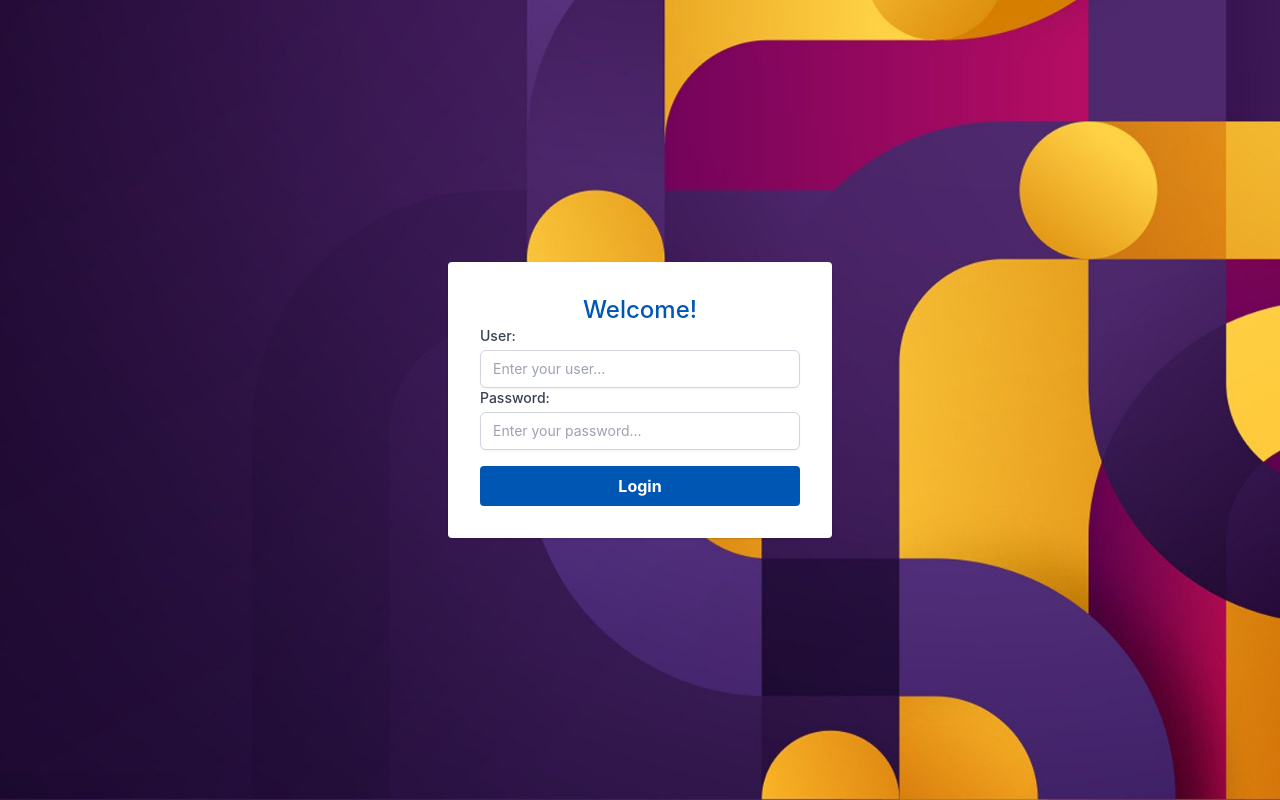
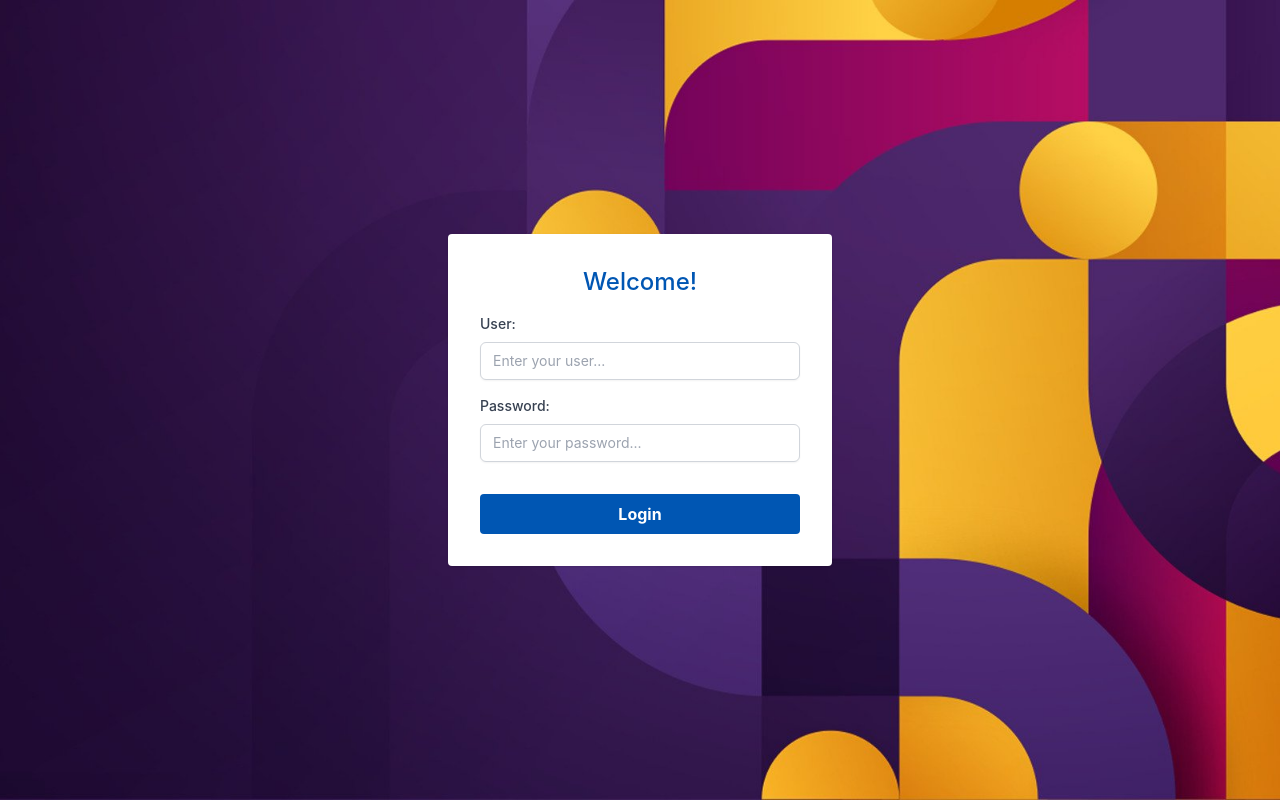
Before and after one commit to jeperico/activities-manager-v2, a React (Create React App) app: page / in a window 1280 px wide. Built offline with nearby package versions, Linux system fonts and the light colour scheme.

Commit message:
[feat] add form verifications: zod && react-hook-form

```diff
--- a/package.json
+++ b/package.json
@@ -3,11 +3,14 @@
   "version": "0.1.0",
   "private": true,
   "dependencies": {
+    "@hookform/resolvers": "^3.9.1",
     "cra-template": "1.2.0",
     "react": "^19.0.0",
     "react-dom": "^19.0.0",
+    "react-hook-form": "^7.54.0",
     "react-scripts": "5.0.1",
-    "uuid": "^11.0.3"
+    "uuid": "^11.0.3",
+    "zod": "^3.23.8"
   },
   "scripts": {
     "dev": "react-scripts start",
--- a/src/app/Login.tsx
+++ b/src/app/Login.tsx
@@ -1,23 +1,52 @@
 import React from 'react';
-import {v4 as uuid} from 'uuid';
+import './../global.css';
+import { useForm } from 'react-hook-form';
+import { z } from 'zod';
+import { zodResolver } from '@hookform/resolvers/zod';
+
 // @ts-ignore
 import backgroundImage from './../assets/background-login.jpg';
-import FormArea from '../components/FormContainer.tsx';
-import Input from '../components/Input.tsx';
-import Button from '../components/Button.tsx';
+import FormArea from './../components/FormContainer.tsx';
+import Input from './../components/Input.tsx';
+import Button from './../components/Button.tsx';
+
+const loginUserSchema = z.object({
+  user: z.string().min(1, 'User is required'),
+  password: z.string().min(6, 'Password must be at least 6 characters long'),
+});
+
+type LoginUserSchema = z.infer<typeof loginUserSchema>;
 
 const Login = () => {
-  const handleLogin = (e: any) => {
-    e.preventDefault();
-    console.log(`(${uuid()}) - [LOGIN]: Submit successful!`);
+  const { register, handleSubmit, formState: { errors } } = useForm<LoginUserSchema>({
+    resolver: zodResolver(loginUserSchema),
+  });
+
+  const handleLoginUser = (data: LoginUserSchema) => {
+    console.log(data.password);
+    console.log(data.user);
   }
 
   return (
-    <FormArea backgroundImage={backgroundImage} headerHeight={0} onSubmit={handleLogin} >
+    <FormArea backgroundImage={backgroundImage} headerHeight={0} onSubmit={handleSubmit(handleLoginUser)} >
       <h1 className='text-sesi text-2xl text-center font-medium'>Welcome!</h1>
-      <Input name='user' label='User:' type='text' placeholder='Enter your user...' />
-      <Input name='password' label='Password:' type='password' placeholder='Enter your password...' />
-      <Button onClick={handleLogin}>Login</Button>
+      <Input
+        label='User:'
+        type='text'
+        placeholder='Enter your user...'
+        name='user'
+        register={register}
+        errors={errors.user}
+      />
+      <Input
+        label='Password:'
+        type='password'
+        placeholder='Enter your password...'
+        name='password'
+        register={register}
+        errors={errors.password}
+      />
+      <Button>Login</Button>
     </FormArea>
   );
 }
--- a/src/components/Button.tsx
+++ b/src/components/Button.tsx
@@ -2,20 +2,17 @@ import React from "react";
 
 interface IButtonProps {
   children: React.ReactNode;
-  onClick: (e: any) => void;
   bgColor?: string;
   hoverColor?: string;
 }
 
 const Button: React.FC<IButtonProps> = ({
   children,
-  onClick,
   bgColor = "bg-sesi",
   hoverColor = "hover:bg-blue-900",
 }) => {
   return (
     <button
-      onClick={onClick}
       className={`mt-4 w-full ${bgColor} ${hoverColor} text-white font-bold py-2 px-4 rounded focus:outline-none focus:shadow-outline`}
     >
       {children}
--- a/src/components/Input.tsx
+++ b/src/components/Input.tsx
@@ -1,10 +1,13 @@
 import React from 'react';
+import { UseFormRegister, FieldError } from 'react-hook-form';
 
 interface IInputProps {
   name: string;
   label: string;
   type: string;
   placeholder: string;
+  register: UseFormRegister<any>;
+  errors: FieldError | undefined;
 }
 
 const Input: React.FC<IInputProps> = ({
@@ -12,16 +15,22 @@ const Input: React.FC<IInputProps> = ({
   label = 'Input:',
   type = 'text',
   placeholder = 'Enter your input...',
+  register,
+  errors,
 }) => {
   return (
-    <div>
-      <label htmlFor={name} className='block text-sm font-medium text-gray-700'>
+    <div className='flex flex-col gap-1 my-4'>
+      <label htmlFor={name} className='text-sm font-medium text-gray-700'>
         {label}
       </label>
       <input
-        type={type} id={name} name={name} placeholder={placeholder}
-        className='mt-1 block w-full px-3 py-2 border border-gray-300 rounded-md shadow-sm focus:outline-none focus:ring-blue-500 focus:border-blue-500 sm:text-sm'
+        type={type} id={name} placeholder={placeholder}
+        {...register(name)}
+        className='mt-1 w-full px-3 py-2 border border-gray-300 rounded-md shadow-sm focus:outline-none focus:ring-blue-500 focus:border-blue-500 sm:text-sm'
       />
+      {errors &&
+        <p className="text-red-500 text-sm mt-1">{errors.message}</p>
+      }
     </div>
   );
 }
--- a/src/global.css
+++ b/src/global.css
@@ -12,3 +12,7 @@
   -webkit-font-smoothing: antialiased;
   -moz-osx-font-smoothing: grayscale;
 }
+
+.form-container {
+  @apply bg-white p-8 rounded shadow w-full max-w-sm;
+}
```
Also changed, not shown: 1 other file (tests, documents, lock files or other folders).
